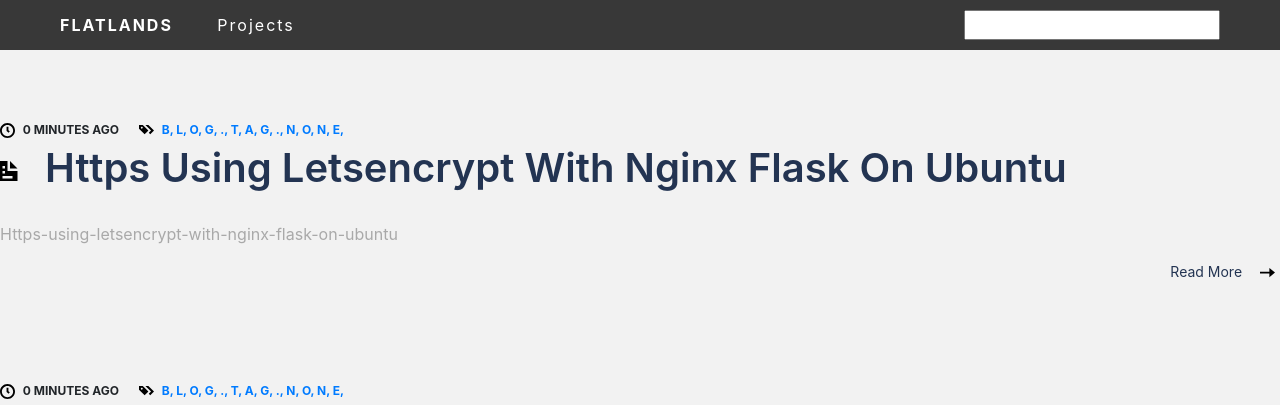
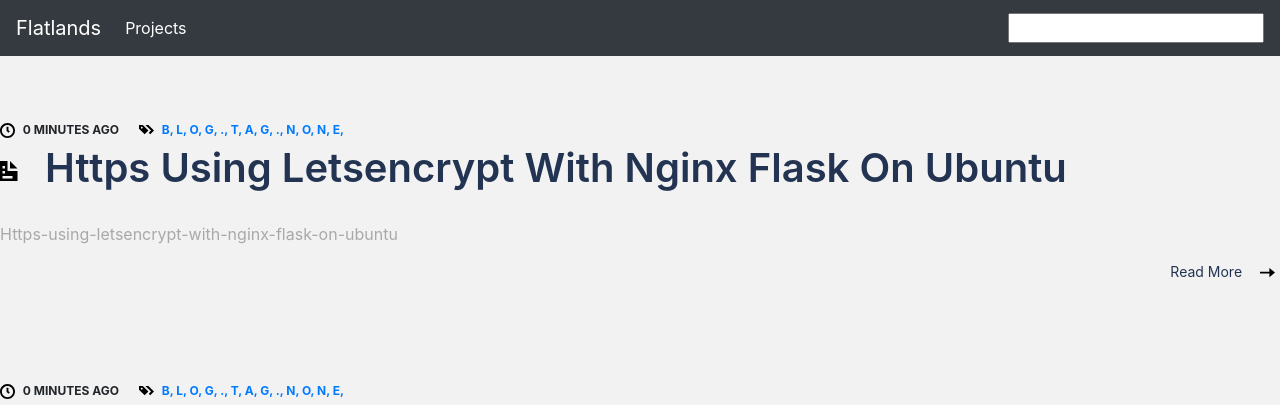
Before and after one commit to najar1412/flatlands, a Django app: page /articles/ in a window 1280 px wide. Shown: the top 405 px of the page. Run offline with Django 3.2, Linux system fonts and the light colour scheme; data comes from the database, SQL or seed files in the repository; both versions use the stored data as it was after the commit; parts of the project's set-up code (start-up, migrations or seed data) failed here and were passed over; some libraries are stand-ins or nearby versions.

Commit message:
updating articles, responsive nav

```diff
--- a/flatlands/blog/templates/blog/base.html
+++ b/flatlands/blog/templates/blog/base.html
@@ -17,6 +17,9 @@
 
 <body>
 
+
+
+  <!--
   <div id="border-header">
 
     <div id="border-header-nav">
@@ -41,6 +44,35 @@
 
   </div>
 
+!-->
+
+
+
+
+<nav class="navbar fixed-top navbar-expand-md navbar-dark bg-dark">
+  <a class="navbar-brand" href="/">Flatlands</a>
+  <button class="navbar-toggler" type="button" data-toggle="collapse" data-target="#navbarSupportedContent" aria-controls="navbarSupportedContent" aria-expanded="false" aria-label="Toggle navigation">
+    <span class="navbar-toggler-icon"></span>
+  </button>
+
+  <div class="collapse navbar-collapse" id="navbarSupportedContent">
+    <ul class="navbar-nav mr-auto">
+      <li class="nav-item active">
+        <a class="nav-link" href="/projects/">Projects</a>
+      </li>
+    </ul>
+
+
+
+    <form class="form-inline my-2 my-lg-0" action="/search_form/" method="post">
+      {% csrf_token %}
+      {{ searchform }}
+    </form>
+  </div>
+</nav>
+
+
+
 
   {% block content %}{% endblock %} {% include "blog/footer.html" %}
 
```
Also changed, not shown: flatlands/blog/static/blog/projects/portfo/day-01-saturday/day-01-saturday.md (+2 -2 lines), flatlands/blog/static/blog/projects/portfo/portfo-techspec/portfo-techspec.md (+6 -8 lines), flatlands/db.sqlite3.
